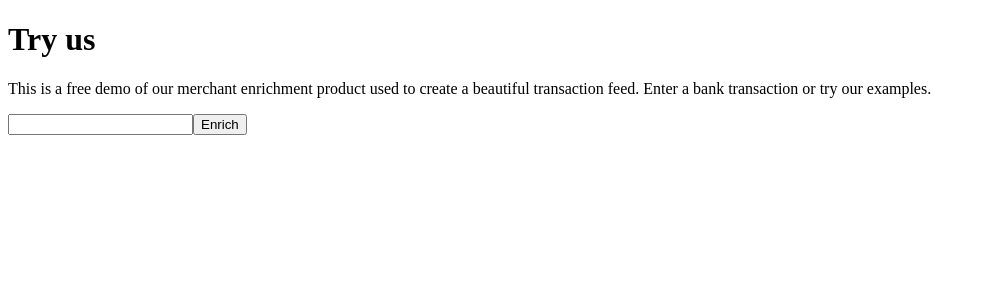
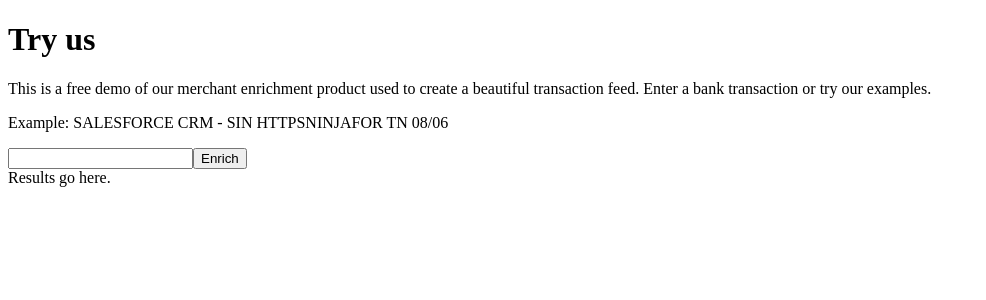
Before and after one commit to jwhyte88/heron-data, a Next.js app: page / in a window 1280 px wide. Shown: the top 300 px of the page, without its empty margins (0-986 px from the left). Built offline with nearby package versions, Linux system fonts and the light colour scheme.

Commit message:
Basic fetch API call.

```diff
--- a/pages/index.js
+++ b/pages/index.js
@@ -5,7 +5,30 @@ import { useState } from 'react'
 export default function Home() {
 
   const [inputValue, setInputValue] = useState('')
-  const enrichData = async () => {}
+  const [enrichedData, setEnrichedData] = useState([])
+
+  console.log('\n\n\n\n\ enrichData', enrichedData)
+
+  const enrichData = async () => {
+    const response = await fetch('https://app.herondata.io/api/merchants/extract', {
+      method: 'POST',
+      body: JSON.stringify({ description: inputValue }),
+      headers: {
+        'Content-Type': 'application/json'
+      }
+    })
+      .then((response) => {
+        return response.json();
+      })
+      .then((jsonObject) => {
+        console.log(jsonObject)
+        enrichedData.push(jsonObject)
+        console.log('\n\n\n\n\ enrichData', enrichedData)
+      })
+      .catch((error) => {
+        document.write(error);
+      });
+  }
 
   return (
     <div className="container">
@@ -20,11 +43,15 @@ export default function Home() {
           <div className="enrich-demo__intro">
             <h1>Try us</h1>
             <p>This is a free demo of our merchant enrichment product used to create a beautiful transaction feed. Enter a bank transaction or try our examples.</p>
+            <p>Example: SALESFORCE CRM - SIN HTTPSNINJAFOR TN 08/06</p>
           </div>
-          <form className="enrich-demo__input">
+          <div className="enrich-demo__input">
             <input type='text' value={inputValue} onChange={(e) => setInputValue(e.target.value)} />
             <button onClick={enrichData}>Enrich</button>
-          </form>
+          </div>
+          <div className="enrich-demo__results">
+            Results go here.
+          </div>
         </div>
       </main>
     </div>
--- a/styles/styles.scss
+++ b/styles/styles.scss
@@ -34,6 +34,7 @@ a {
   align-items: center;
   justify-content: center;
   flex-wrap: wrap;
+  flex-direction: column;
   max-width: 500px;
 }
 
@@ -54,6 +55,7 @@ a {
   display: flex;
   align-items: stretch;
   flex-grow: 1;
+  width: 100%;
   padding: 0 16px;
   button {
     background-color: #3898EC;
```
